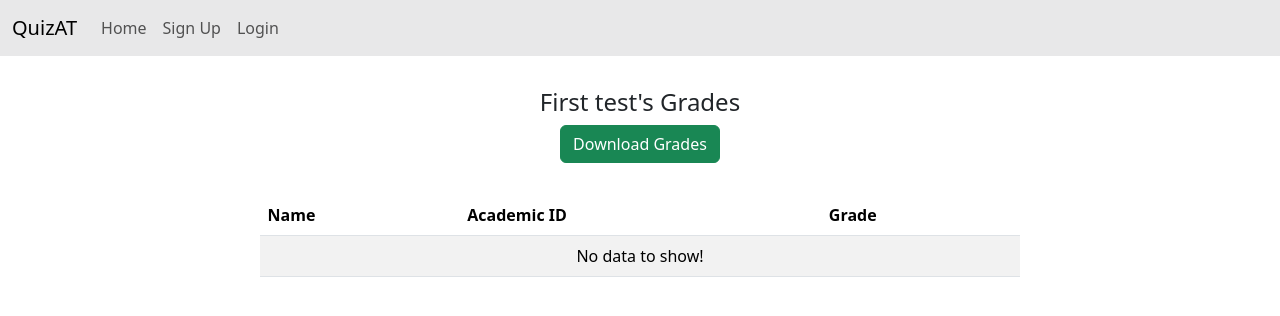
After one commit to MaarkNassef/QuizAT, a Django app: page /quizzes/grades/1/ in a window 1280 px wide. The commit adds this page. Shown: the top 316 px of the page. Run offline with Django 4.2, Linux system fonts and the light colour scheme; data comes from the database, SQL or seed files in the repository; both versions use the stored data as it was after the commit.

Commit message:
Grades page.

```diff
--- a/mysite/groups/templates/groups/detail.html
+++ b/mysite/groups/templates/groups/detail.html
@@ -187,6 +187,7 @@
                                 {% endif %}
                             {% else %}
                                 <a href="{% url "quizzes:ShowQuestions" quiz.id %}" class="btn btn-dark">Show Questions</a>
+                                <a href="{% url "quizzes:ShowGrades" quiz.id %}" class="btn btn-dark">Show Grades</a>
                             {% endif %}
                             </div>
                     </div>
--- /dev/null
+++ b/mysite/quizzes/templates/quizzes/grades.html
@@ -0,0 +1,42 @@
+{% extends "base.html" %}
+{% block title %}{{quiz.title}}'s Grades@QuizAT{% endblock title %}
+{% block content %}
+<div class="col-8 mx-auto">
+    <div class="text-center mb-3">
+        <h1 class="fs-4 display-4">{{quiz.title}}'s Grades</h1>
+        <button
+            type="button"
+            class="btn btn-success mb-3"
+            onclick="window.location.href='{% url "quizzes:DownloadGrades" quiz.id %}'; return false;"
+        >
+            Download Grades
+        </button>
+
+    </div>
+    <table class="table table-hover table-striped">
+        <thead>
+            <tr>
+              <th scope="col">Name</th>
+              <th scope="col">Academic ID</th>
+              <th scope="col">Grade</th>
+            </tr>
+        </thead>
+        <tbody>
+            {% for grade in quiz.grade_set.all %}
+            <tr>
+                <td>{{grade.student.full_name}}</td>
+                <td>{{grade.student.academic_id}}</td>
+                <td>{{grade.right_answers}}</td>
+            </tr>
+            {% empty %}
+            <tr>
+                <td colspan=3>
+                    <div class="text-center"> No data to show!</div>
+                </td>
+            </tr>
+            {% endfor %}
+        </tbody>
+    </table>
+</div>
+
+{% endblock content %}
--- a/mysite/quizzes/urls.py
+++ b/mysite/quizzes/urls.py
@@ -7,5 +7,7 @@ urlpatterns = [
     path('<int:pk>/', views.QuizDetailView.as_view(), name='QuizDetailView'),
     path('create/<int:group_id>/', views.QuizCreateView.as_view(), name='QuizCreateView'),
     path('questions/<int:quiz_id>/', views.ShowQuestions, name='ShowQuestions'),
+    path('grades/<int:quiz_id>/', views.ShowGrades, name='ShowGrades'),
+    path('download_grades/<int:quiz_id>/', views.DownloadGrades, name='DownloadGrades'),
     path('questions/delete/<int:pk>/', views.QuestionDeleteView.as_view(), name='QuestionDeleteView'),
 ]
--- a/mysite/quizzes/views.py
+++ b/mysite/quizzes/views.py
@@ -8,6 +8,7 @@ from groups.models import Group
 from datetime import datetime, timedelta
 from django.http import JsonResponse
 import json
+import csv
 
 
 class QuizDetailView(DetailView):
@@ -90,3 +91,26 @@ class QuestionDeleteView(DeleteView):
         quiz = question.quiz
         question.delete()
         return HttpResponseRedirect(reverse_lazy('quizzes:ShowQuestions', kwargs={'quiz_id':quiz.id}))
+
+def ShowGrades(request, quiz_id):
+    quiz = Quiz.objects.get(pk=quiz_id)
+    return render(request, 'quizzes/grades.html', context={'quiz': quiz})
+
+
+def DownloadGrades(request, quiz_id):
+    quiz = Quiz.objects.get(pk=quiz_id)
+
+    data = [
+        ['Name', 'Academic ID', 'Grade'],
+    ]
+    for grade in quiz.grade_set.all():
+        data.append([grade.student.full_name, grade.student.academic_id, grade.right_answers])
+
+    response = HttpResponse(content_type='text/csv')
+    response['Content-Disposition'] = f'attachment; filename="{quiz.title}_{quiz.group.name}.csv"'
+
+    writer = csv.writer(response)
+    for row in data:
+        writer.writerow(row)
+
+    return response
```
Also changed, not shown: mysite/db.sqlite3.
